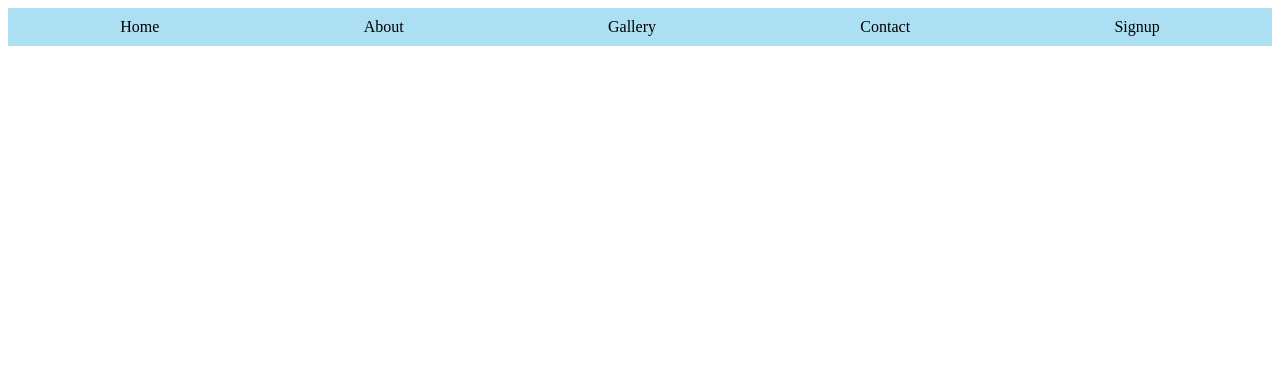
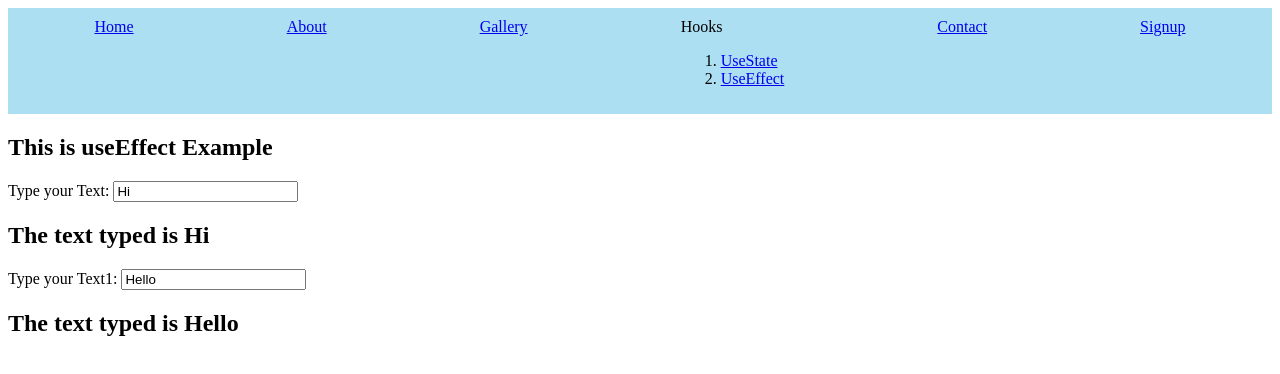
Before and after one commit to Thiriloksha-s/Mern_Stack, a React (Vite) app in the folder frontend_mern/: page /use-effect in a window 1280 px wide. Shown: the top 374 px of the page. Built offline with nearby package versions, Linux system fonts and the light colour scheme.

Commit message:
Day 9 react

```diff
--- a/frontend_mern/src/App.jsx
+++ b/frontend_mern/src/App.jsx
@@ -8,6 +8,7 @@ import Signup from "./components/FunctionalComponents/Signup"
 import Gallery from "./components/FunctionalComponents/Gallery"
 import Contact from "./components/FunctionalComponents/Contact"
 import Navbar from './components/FunctionalComponents/Navbar'
+import UseEffect from './components/FunctionalComponents/Hooks/UseEffect'
 import {BrowserRouter,Routes,Route} from 'react-router-dom'
 
 function App() {
@@ -19,6 +20,7 @@ function App() {
                <Route path='/' element={<Home properties="Hello" sjit=" sjit"/>}/>
                <Route path='/about' element={<About />}/>
                <Route path='/gallery' element={<Gallery />}/>
+               <Route path='/use-effect' element={<UseEffect/>}/>
                <Route path='/contact' element={<Contact />}/>
                <Route path='/signup' element={<Signup />}/>
             </Routes>
--- /dev/null
+++ b/frontend_mern/src/components/FunctionalComponents/Hooks/UseEffect.jsx
@@ -0,0 +1,24 @@
+import {useState,useEffect} from 'react'
+const UseEffect = () => {
+    var[text,setText]=useState("Hi");
+    var[text1,setText1]=useState("Hello");
+    useEffect(()=>{
+        console.log(text);
+    },[text]);
+    useEffect(()=>{
+        console.log(text1);
+    },[text1]);
+     return(
+        <section>
+            <h1>This is useEffect Example</h1>
+            Type your Text:{" "}
+            <input type="text" value={text} onChange={(event)=>setText(event.target.value)}/>
+            <h2>The text typed is {text}</h2>
+
+            Type your Text1:{" "}
+            <input type="text" value={text1} onChange={(event)=>setText1(event.target.value)}/>
+            <h2>The text typed is {text1}</h2>
+        </section>
+     )
+}
+export default UseEffect;
--- a/frontend_mern/src/components/FunctionalComponents/Navbar.jsx
+++ b/frontend_mern/src/components/FunctionalComponents/Navbar.jsx
@@ -1,17 +1,37 @@
-import '../css/Navbar.css'
-
-const Navbar = ()=>{
-     return(
-        <header>
-            <nav>
-                <li>Home</li>
-                <li>About</li>
-                <li>Gallery</li>
-                <li>Contact</li>
-                <li>Signup</li>
-            </nav>
-        </header>
-     )
-
-}
+import "../css/Navbar.css";
+import { Link } from "react-router-dom";
+const Navbar = () => {
+  return (
+    <header>
+      <nav>
+        <li>
+          <Link to="/">Home</Link>
+        </li>
+        <li>
+          <Link to="/about">About</Link>
+        </li>
+        <li>
+          <Link to="/gallery">Gallery</Link>
+        </li>
+        <div>
+          <span>Hooks</span>
+          <ol>
+            <li>
+              <Link to="/use-state">UseState</Link>
+            </li>
+            <li>
+              <Link to="/use-effect">UseEffect</Link>
+            </li>
+          </ol>
+        </div>
+        <li>
+          <Link to="/contact">Contact</Link>
+        </li>
+        <li>
+          <Link to="/signup">Signup</Link>
+        </li>
+      </nav>
+    </header>
+  );
+};
 export default Navbar;
```
